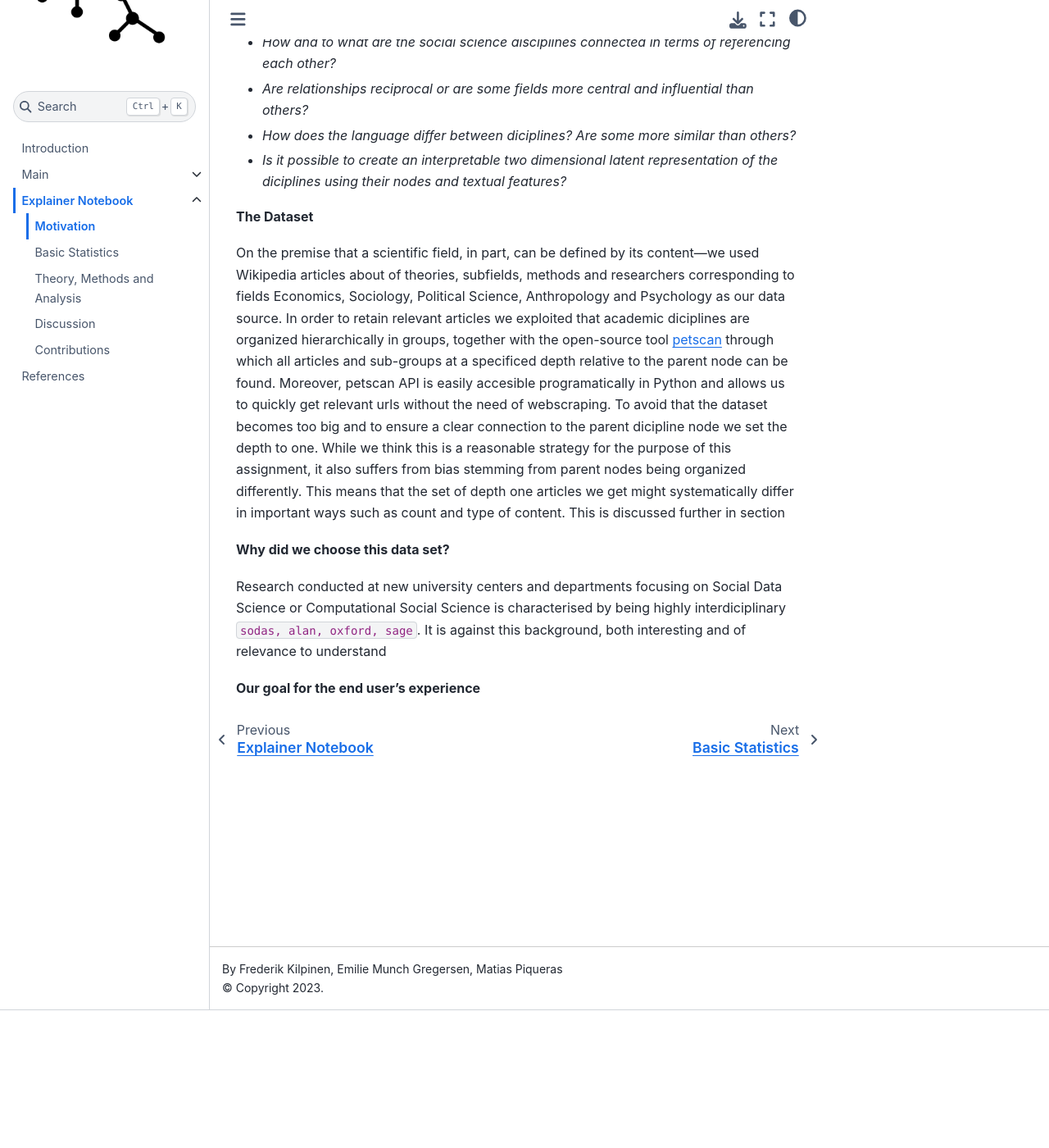
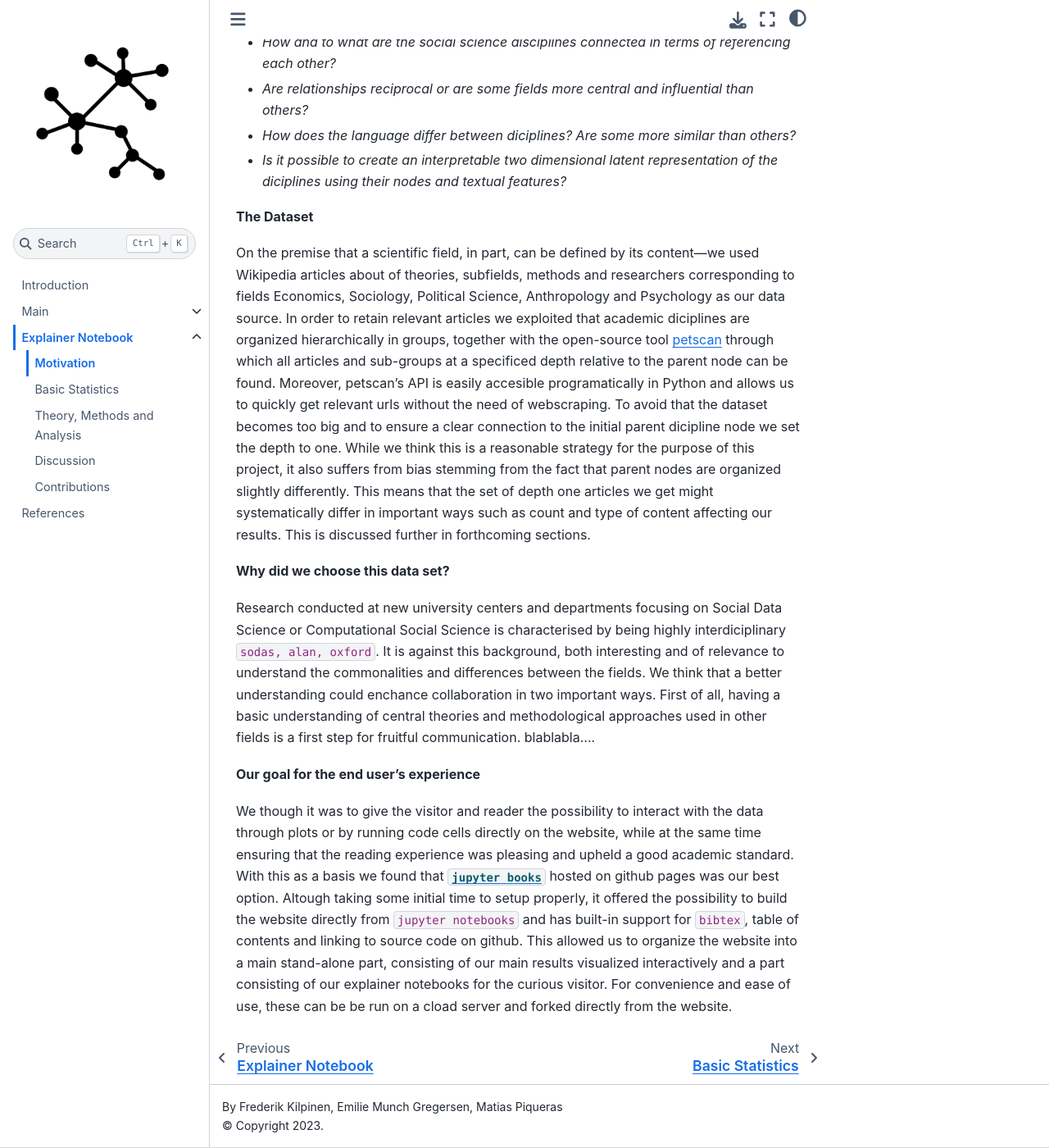
Before and after one commit to MatPiq/DTU-social-graphs-project-book, a Jupyter Book: the page built from explainer_motivation.md, in a window 1280 px wide and 1400 px high, scrolled down 168 px. Shown: the whole window at 82% size. Built offline with Jupyter Book 1.0.4 settings and Sphinx 7.4.7 and the Sphinx Book theme 1.1.4, drawn with Linux system fonts in a browser that asks for light colours; comment, search, counter and statistics services are not loaded; cross-references to code outside the pages are shown as plain code.

Commit message:
update motivation

```diff
--- a/explainer_motivation.md
+++ b/explainer_motivation.md
@@ -10,10 +10,12 @@
 
 **The Dataset**
 
- On the premise that a scientific field, in part, can be defined by its content—we used Wikipedia articles about of theories, subfields, methods and researchers corresponding to fields Economics, Sociology, Political Science, Anthropology and Psychology as our data source. In order to retain relevant articles we exploited that academic diciplines are organized hierarchically in groups, together with the open-source tool [petscan](https://en.wikipedia.org/wiki/Wikipedia:PetScan) through which all articles and sub-groups at a specificed depth relative to the parent node can be found. Moreover, petscan API is easily accesible programatically in Python and allows us to quickly get relevant urls without the need of webscraping. To avoid that the dataset becomes too big and to ensure a clear connection to the parent dicipline node we set the depth to one. While we think this is a reasonable strategy for the purpose of this assignment, it also suffers from bias stemming from parent nodes being organized differently. This means that the set of depth one articles we get might systematically differ in important ways such as count and type of content. This is discussed further in section
+ On the premise that a scientific field, in part, can be defined by its content—we used Wikipedia articles about of theories, subfields, methods and researchers corresponding to fields Economics, Sociology, Political Science, Anthropology and Psychology as our data source. In order to retain relevant articles we exploited that academic diciplines are organized hierarchically in groups, together with the open-source tool [petscan](https://en.wikipedia.org/wiki/Wikipedia:PetScan) through which all articles and sub-groups at a specificed depth relative to the parent node can be found. Moreover, petscan's API is easily accesible programatically in Python and allows us to quickly get relevant urls without the need of webscraping. To avoid that the dataset becomes too big and to ensure a clear connection to the initial parent dicipline node we set the depth to one. While we think this is a reasonable strategy for the purpose of this project, it also suffers from bias stemming from the fact that parent nodes are organized slightly differently. This means that the set of depth one articles we get might systematically differ in important ways such as count and type of content affecting our results. This is discussed further in forthcoming sections.
 
 **Why did we choose this data set?**
 
-Research conducted at new university centers and departments focusing on Social Data Science or Computational Social Science is characterised by being highly interdiciplinary {cite}`sodas, alan, oxford, sage`. It is against this background, both interesting and of relevance to understand
+Research conducted at new university centers and departments focusing on Social Data Science or Computational Social Science is characterised by being highly interdiciplinary {cite}`sodas, alan, oxford`. It is against this background, both interesting and of relevance to understand the commonalities and differences between the fields. We think that a better understanding could enchance collaboration in two important ways. First of all, having a basic understanding of central theories and methodological approaches used in other fields is a first step for fruitful communication. blablabla....
 
 **Our goal for the end user's experience**
+
+We though it was to give the visitor and reader the possibility to interact with the data through plots or by running code cells directly on the website, while at the same time ensuring that the reading experience was pleasing and upheld a good academic standard. With this as a basis we found that [`jupyter books`](https://jupyterbook.org/) hosted on github pages was our best option. Altough taking some initial time to setup properly, it offered the possibility to build the website directly from `jupyter notebooks` and has built-in support for `bibtex`, table of contents and linking to source code on github. This allowed us to organize the website into a main stand-alone part, consisting of our main results visualized interactively and a part consisting of our explainer notebooks for the curious visitor. For convenience and ease of use, these can be be run on a cload server and forked directly from the website.
```
Also changed, not shown: explainer_basicstats.ipynb.
